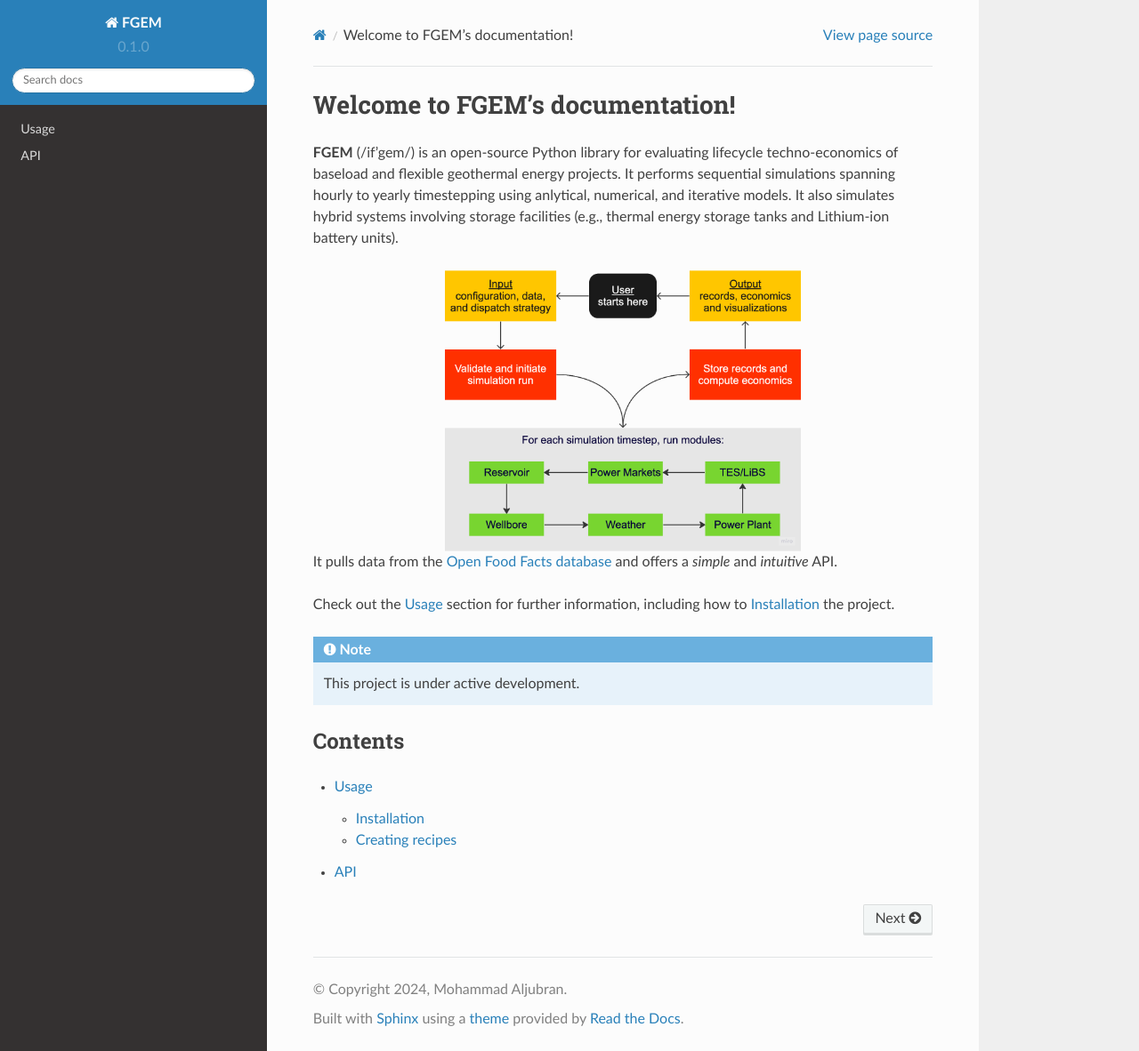
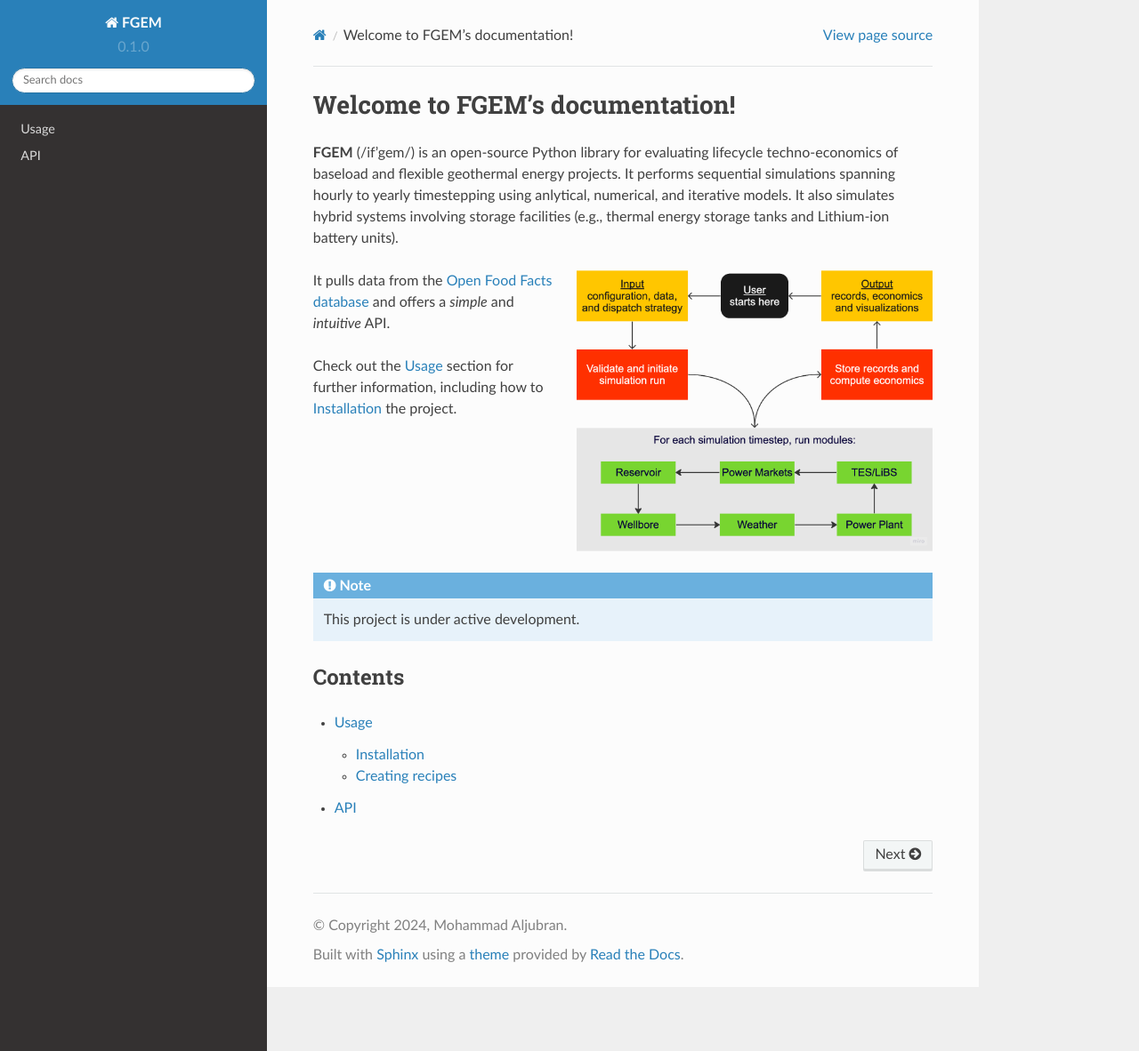
Before and after one commit to tahayehia1995/FGEM, a Sphinx documentation site: the page built from docs/source/index.rst, in a window 1280 px wide and 1182 px high. Shown: the whole window at 89% size. Built offline with Sphinx 7.4.7 and the Read the Docs theme 2.0.0, drawn with Linux system fonts in a browser that asks for light colours.

Commit message:
Update index.rst

```diff
--- a/docs/source/index.rst
+++ b/docs/source/index.rst
@@ -5,7 +5,7 @@ Welcome to FGEM's documentation!
 
 .. image:: assets/flowchart.png
   :width: 400
-  :align: center
+  :align: right
 
 It pulls data from the `Open Food Facts database <https://world.openfoodfacts.org/>`_
 and offers a *simple* and *intuitive* API.
```
